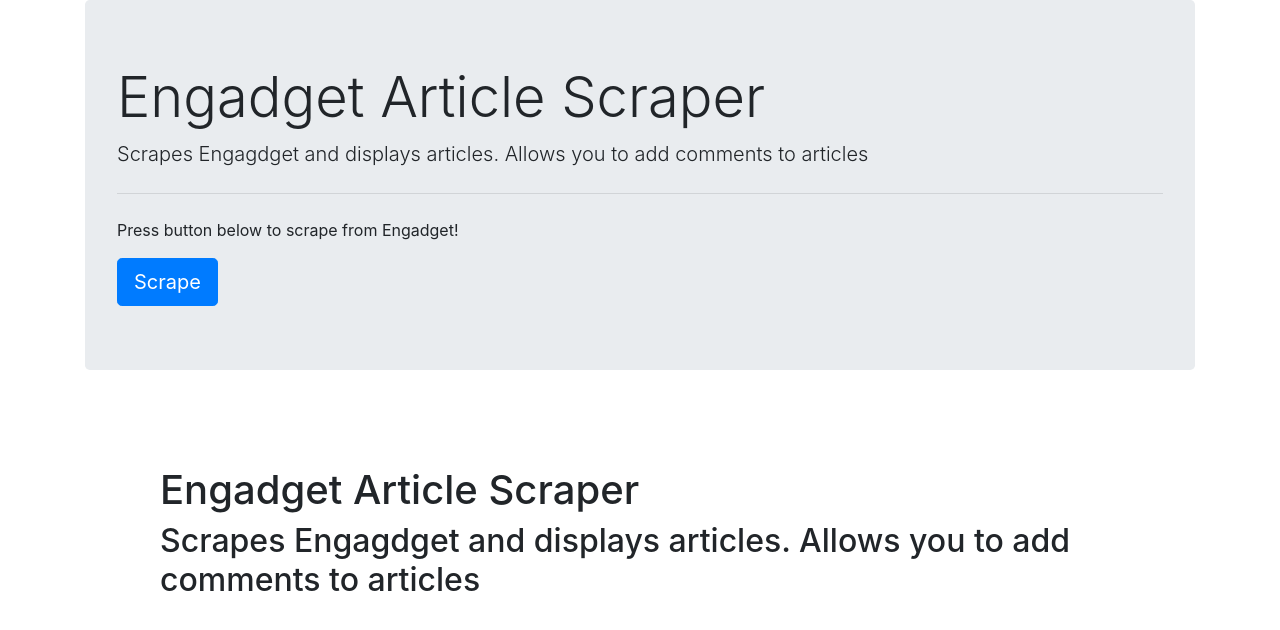
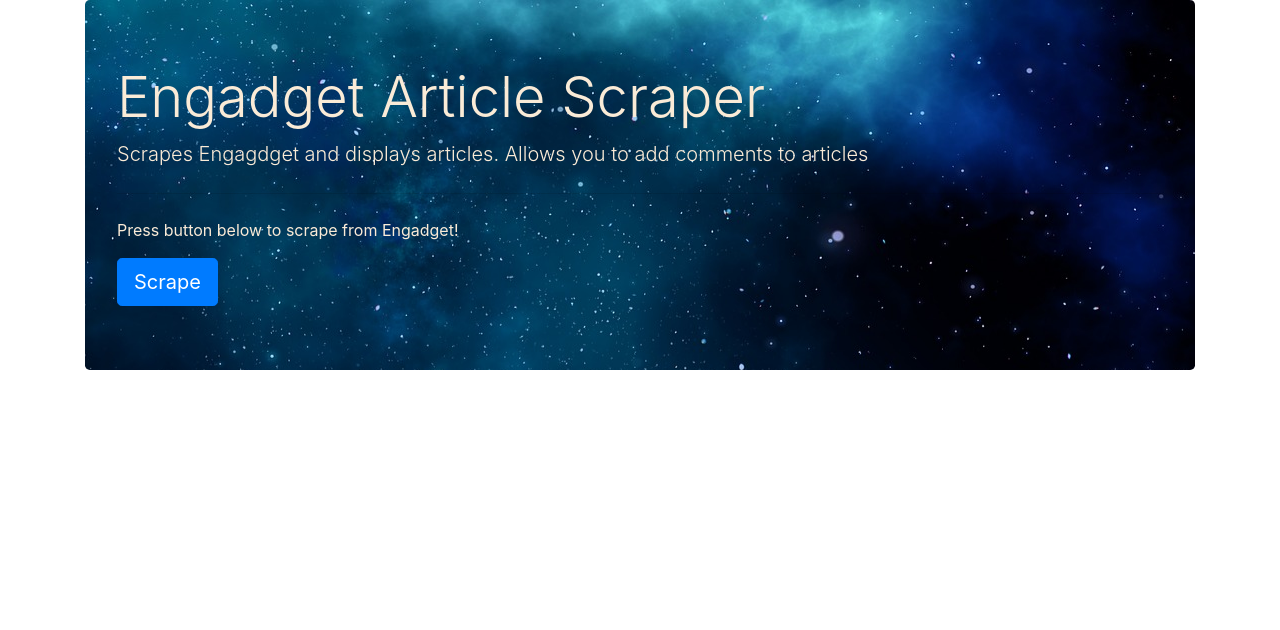
Before and after one commit to dmawardi/mongoose-cheerio, a website: page public/index.html in a window 1280 px wide. Drawn offline with nearby package versions, Linux system fonts and the light colour scheme; no server answers.

Commit message:
Completed. Ready for deploy

```diff
--- a/public/app.js
+++ b/public/app.js
@@ -105,6 +105,7 @@
     newCommentButton.attr('id', 'newCommentButton');
     newCommentButton.addClass("btn btn-secondary");
 
+    // Appending items to cardboy and card
     cardBody.append(title);
     cardBody.append(body);
     cardBody.append(newCommentButton);
--- a/public/assets/css/styles.css
+++ b/public/assets/css/styles.css
@@ -1,29 +1,20 @@
-body { background-color: #F2F6D0 }
-      #wrapper {
-        width: 960px;
-        margin-left: auto;
-        margin-right: auto;
-        padding-top: 5%;
-      }
-      /* #articles {
-        display: inline-block;
-        overflow: auto;
-        width: 60%;
-        height: 700px;
-      }
-      #comments {
-        float: right;
-        width: 30%;
-      } */
-      textarea, input {
+textarea,
+input {
 display: block;
 width: 100%;
 background-color: #FCF5C7;
 }
+
+.jumbotron {
+    background-image: url("../img/universe.jpg");
+    color: antiquewhite;
+}
+
 input {
 height: 36px;
 font-size: 24px;
 }
+
 textarea {
 height: 200px;
 font-size: 18px;
--- a/public/index.html
+++ b/public/index.html
@@ -46,11 +46,6 @@
 
   </div>
 
-  <div id="wrapper">
-    <h1>Engadget Article Scraper</h1>
-    <h2>Scrapes Engagdget and displays articles. Allows you to add comments to articles</h2>
-
-
   </div>
 
   <!-- JS scripts -->
```
Also changed, not shown: public/assets/img/universe.jpg (added). Lines whose indentation alone changed are shown as unchanged.
